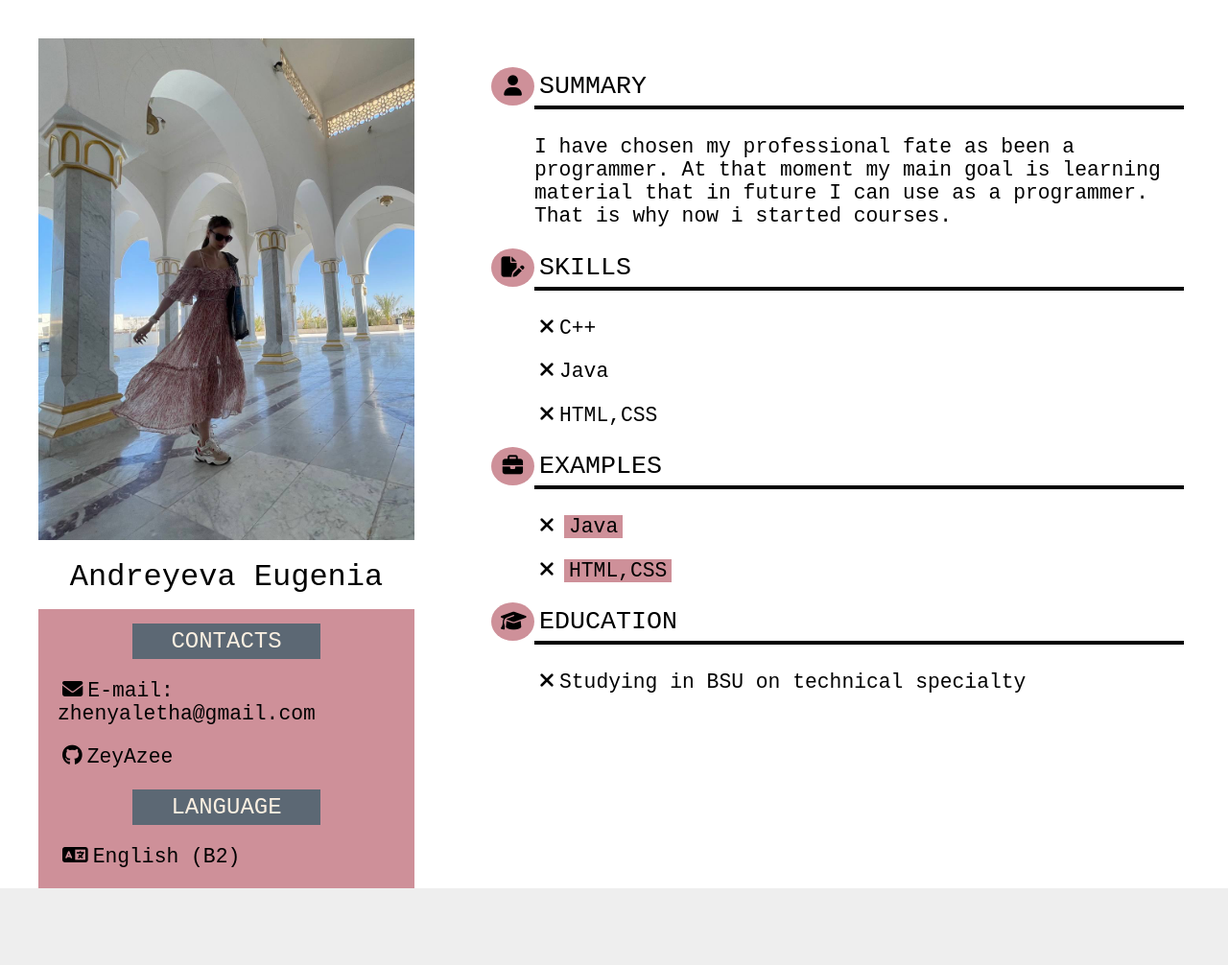
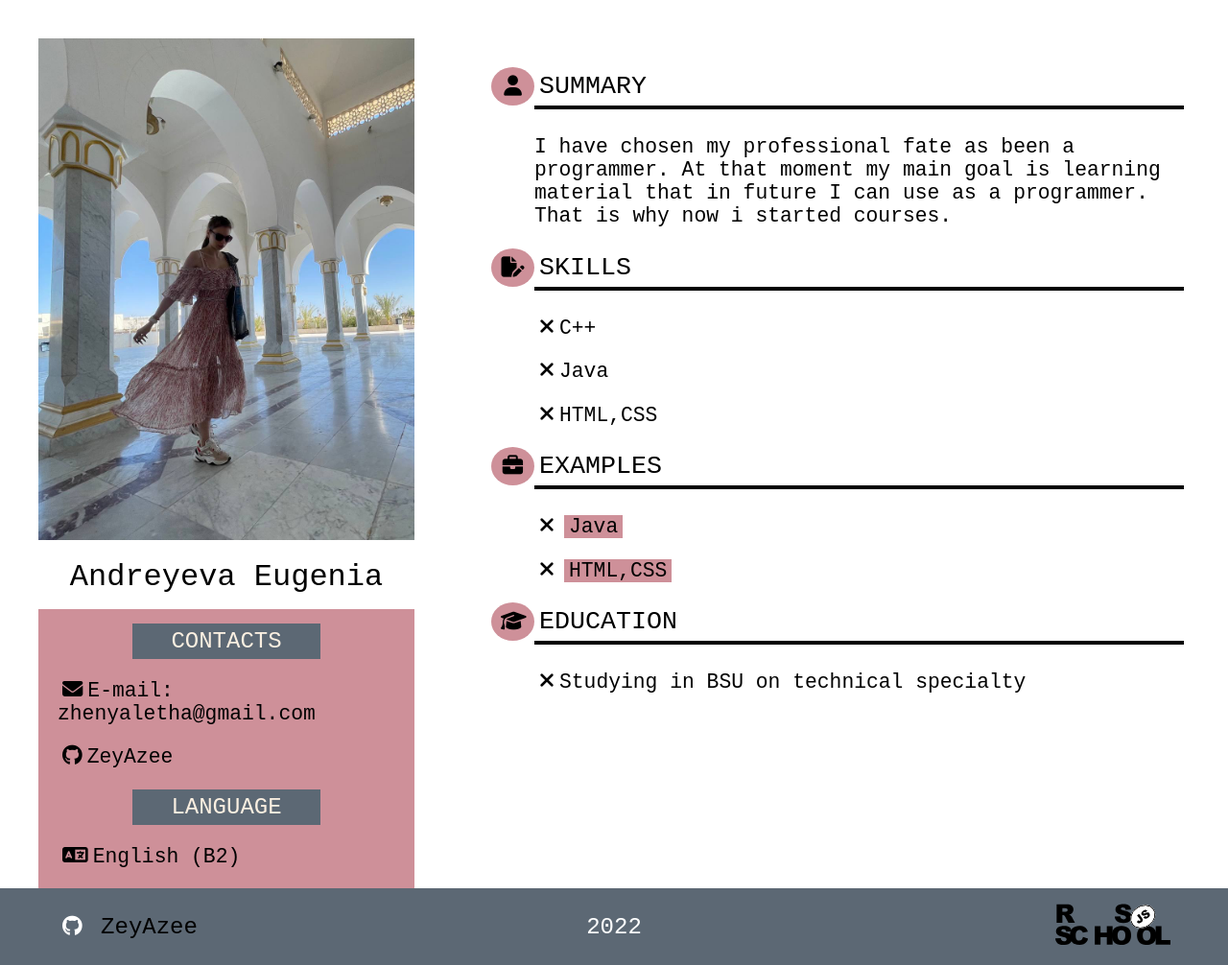
Before and after one commit to ZeyAzee/rsschool-cv, a plain HTML site: page index.html in a window 1280 px wide. Shown: the whole page at 96% size. Before the commit the page ends 926 px from the top, so only its background shows below. Drawn offline with Linux system fonts and the light colour scheme.

Commit message:
feat: added footer

```diff
--- a/index.html
+++ b/index.html
@@ -8,6 +8,7 @@
         <script src="https://kit.fontawesome.com/ae3791aabd.js" crossorigin="anonymous"></script>
     </head>
     <body>
+        <div class="mc">
             <aside>
                 <div class="row1">
                     <img src="image/me.jpg" class="img1" alt="me">
@@ -76,5 +77,18 @@
                     <p class="icon text"><i class="fa-solid fa-xmark"></i>Studying in BSU on technical specialty</p>
                 </div>
             </main>
+        </div>
+        <footer>
+            <p class="footer__github">
+                <i class="fa-brands fa-github"></i>
+                <a class="li" href="https://github.com/ZeyAzee">ZeyAzee</a>
+            </p>
+            <p class="footer__year">2022</p>
+            <p class="footer__rsschool">
+                <a href="https://rs.school/js/">
+                    <img src="image/rs.svg" class="rs_image" alt="rs_school">
+                </a>
+            </p>
+         </footer>
     </body>
 </html>
--- a/style.css
+++ b/style.css
@@ -1,12 +1,17 @@
-html{
+html {
     font-family:'Courier New', Courier, monospace;
     background-color: #eee;
 }
-body{
-    display: flex;
+
+body {
     margin: 0 auto;
 }
-aside{
+
+.mc {
+    display: flex;
+}
+
+aside {
     display: flex;
     width: 35%;
     min-width: 240px;
@@ -16,29 +21,34 @@ aside{
     background-color: #ffffff;
     color: rgb(0, 0, 0);
 }
-main{
+
+main {
     width: 65%;
     min-width: 240px;
     padding: 70px 40px 0px 40px;
     background-color: #ffffff;
     color: rgb(0, 0, 0);
 }
-.img1{
+
+.img1 {
     width: 100%;
 }
-.row2{
+
+.row2 {
     width: 100%;
     background-color: rgb(206, 144, 153);
     padding-bottom: 0px;
     text-decoration: none;
 }
-.r1{
+
+.r1 {
     margin: auto;
     padding: 15px;
     text-align: center;
     font-size: 24pt;
 }
-.r2{
+
+.r2 {
     margin: auto;
     margin-top: 15px;
     padding-top: 5px;
@@ -49,11 +59,13 @@ main{
     text-align: center;
     font-size: 18pt;
 }
-.icon{
+
+.icon {
     padding-left: 20px;
     font-size: 16pt;
 }
-i{
+
+i {
     text-align: center;
     font-size: 16pt;
     line-height: 24px;
@@ -61,33 +73,39 @@ i{
     padding-right: 5px;
     padding-left: 5px;
 }
-.heading{
+
+.heading {
     width:100%;
     height: 50px;
     margin:0 auto;
     overflow: hidden;
     font-size: 20pt;
 }
-.icons{
+
+.icons {
     float:left;
     width:45px;
     background-color: rgb(206, 144, 153);
     border-radius: 50%;
     text-align: center;
 }
-.toc{
+
+.toc {
     float:left;
     width:93%;
     border-bottom: 3pt solid black;
 }
-.zero{
+
+.zero {
     margin: 5px;
 }
-.text{
+
+.text {
     padding-left: 45px;
     font-size: 16pt;
 }
-.link{
+
+.link {
     color:black;
     text-decoration: none;
     background-color:  rgb(206, 144, 153);
@@ -97,14 +115,48 @@ i{
     padding-left: 5px;
     padding-right: 5px;
 }
-.link:hover{
+
+.link:hover {
     background-color: rgb(122, 84, 90);
     color: #ffffff;
 }
-.li{
+
+.li {
     text-decoration: none;
     color: black;
 }
-.li:hover{
+
+.li:hover {
     color: #ffffff;
 }
+
+footer {
+    display: grid;
+    height: 80px;
+    grid-template-columns: 1fr 1fr 1fr;
+    padding-left: 60px;
+    padding-right: 60px;
+    align-items: center;
+    background-color: rgb(92, 104, 116);
+    color: #ffffff;
+    font-size: x-large;
+}
+
+.footer__github {
+    position: relative;
+    margin: 0px;
+}
+
+.footer__year {
+    margin: 0px;
+    justify-self: center;
+}
+
+.footer__rsschool {
+    margin: 0px;
+    justify-self: end;
+}
+
+.rs_image {
+    width: 120px;
+}
```
Also changed, not shown: image/rs.svg (added). Lines whose indentation alone changed are shown as unchanged.
